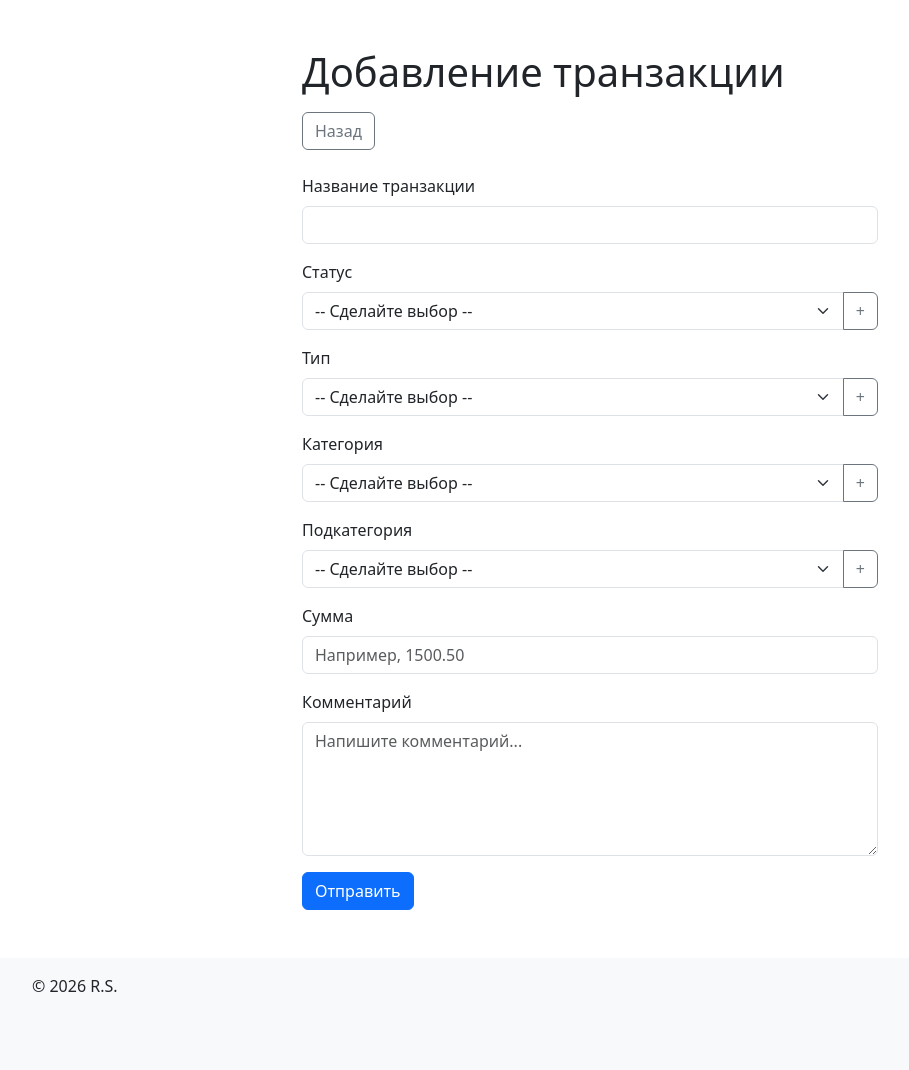
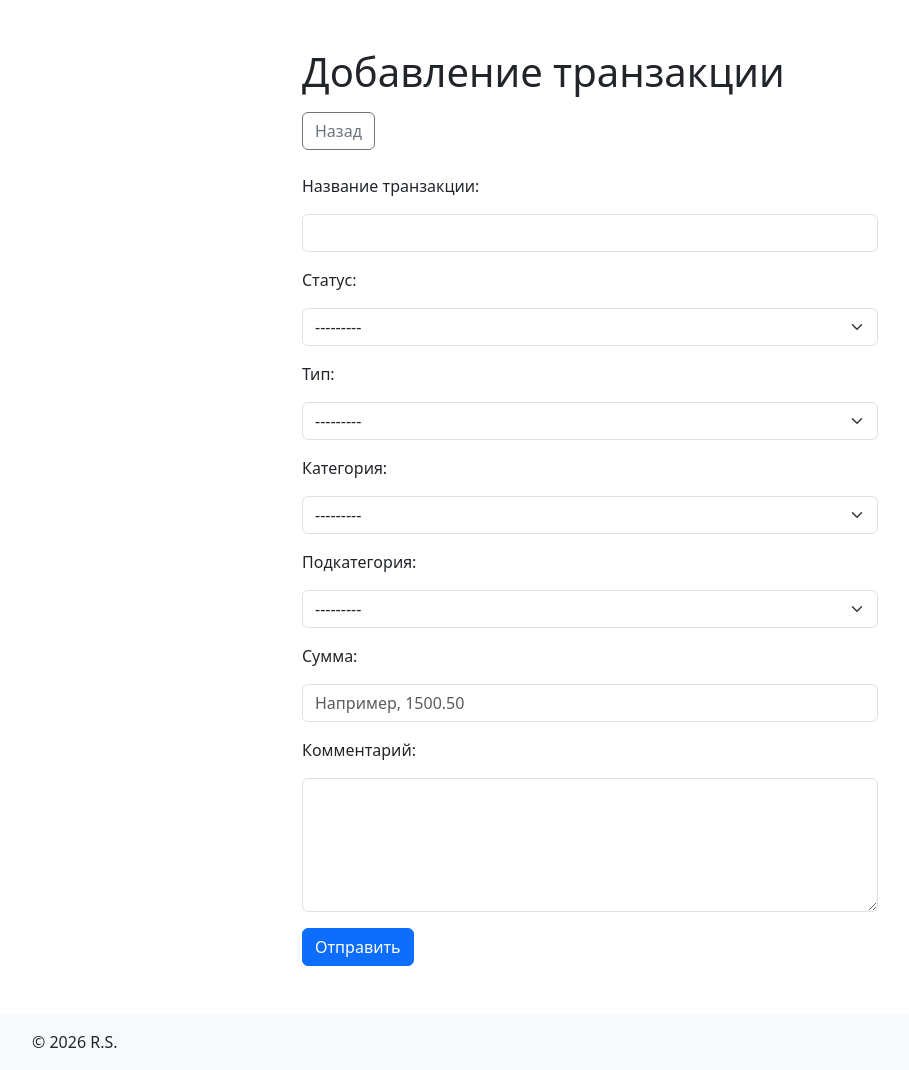
Before and after one commit to MRRomenin/DDS, a Django app: template cashflow/templates/transaction/from_transact.html in a window 1280 px wide. Shown: the part 88-1158 px from the top of the page, without its empty margins (50-959 px from the left). Before the commit the page ends 1080 px from the top, so only its background shows below. Run offline with Django 5.2, Linux system fonts and the light colour scheme; the template is opened without the code that fills it: values that come from a table or form of the project are taken from there, others are empty; tables that the repository leaves empty hold one stand-in row (values such as "Sample post").

Commit message:
refactor(cashflow): change display thought forms, change UI.

```diff
--- /dev/null
+++ b/cashflow/forms.py
@@ -0,0 +1,32 @@
+from django import forms
+# from django.core.exceptions import ValidationError
+from .models import Status, Type, Categories, SubCategories, Transaction
+
+
+class FormAddTransaction(forms.ModelForm):
+    class Meta:
+        model = Transaction
+        fields = ('title', 'status', 'operation_type', 'categories',
+                  'subcategories', 'amount', 'comment',)
+        localized_fields = ('amount',)
+        widgets = {
+            'title': forms.TextInput(attrs={'class': 'form-control'},),
+            'status': forms.Select(attrs={'class': 'form-select'}),
+            'operation_type': forms.Select(attrs={'class': 'form-select'}),
+            'categories': forms.Select(attrs={'class': 'form-select'}),
+            'subcategories': forms.Select(attrs={'class': 'form-select'}),
+            'amount': forms.TextInput(attrs={'class': 'form-control',
+                                               'id': "amount",
+                                               'name': "amount",
+                                               'placeholder': "Например, 1500.50",
+                                               'inputmode': 'decimal',
+                                             'minlength': 1,
+                                             'maxlength': 12 }),
+            'comment': forms.Textarea(attrs={'class': 'form-control', 'rows': 5, 'id': "comment", 'name': "comment"}),
+        }
+
+    def clean_amount(self):
+        amount = self.cleaned_data['amount']
+        if not amount > 0:
+            raise forms.ValidationError('Сумма должна быть больше нуля')
+        return amount
--- a/cashflow/templates/transaction/from_transact.html
+++ b/cashflow/templates/transaction/from_transact.html
@@ -7,87 +7,24 @@
 
     <a href="{% url 'list' %}" class="btn btn-outline-secondary mb-4">Назад</a>
 
-    {# Одна форма на все поля. Кнопка отправки лежит внутри неё. #}
 
     {% if error %}
-        <div class="alert alert-danger">{{ error }}</div>
+    <div class="alert alert-danger">{{ error }}</div>
     {% endif %}
+    {{ form.non_field_errors }}
     <form action="{% url 'add_transaction' %}" method="POST">
         {% csrf_token %}
+        {% for field in form %}
+        <div class="mb-3">
+            {{ field.label_tag }}
+        </div>
+        {{ field }}
+        <div class="mb-3">
+            {{ field.errors }}
+        </div>
+        {% endfor %}
 
-        <div class="mb-3">
-            <label for="name_transaction" class="form-label">Название транзакции</label>
-            <input type="text" class="form-control" id="name_transaction" name="name_transaction"
-                   maxlength="100" required>
-        </div>
-
-        <div class="mb-3">
-            <label for="status" class="form-label">Статус</label>
-            <div class="input-group">
-                <select class="form-select" id="status" name="status_object" required>
-                    <option value="">-- Сделайте выбор --</option>
-                    {% for obj in status_object %}
-                    <option value="{{ obj.pk }}">{{ obj }}</option>
-                    {% endfor %}
-                </select>
-                <button type="button" class="btn btn-outline-secondary" title="Добавить статус">+</button>
-            </div>
-        </div>
-
-        <div class="mb-3">
-            <label for="type" class="form-label">Тип</label>
-            <div class="input-group">
-                <select class="form-select" id="type" name="type_object" required>
-                    <option value="">-- Сделайте выбор --</option>
-                    {% for obj in type_objects %}
-                    <option value="{{ obj.pk }}">{{ obj }}</option>
-                    {% endfor %}
-                </select>
-                <button type="button" class="btn btn-outline-secondary" title="Добавить тип">+</button>
-            </div>
-        </div>
-
-        <div class="mb-3">
-            <label for="category" class="form-label">Категория</label>
-            <div class="input-group">
-                <select class="form-select" id="category" name="category_object" required>
-                    <option value="">-- Сделайте выбор --</option>
-                    {% for obj in category_object %}
-                    <option value="{{ obj.pk }}">{{ obj }}</option>
-                    {% endfor %}
-                </select>
-                <button type="button" class="btn btn-outline-secondary" title="Добавить категорию">+</button>
-            </div>
-        </div>
-
-        <div class="mb-3">
-            <label for="subcategory" class="form-label">Подкатегория</label>
-            <div class="input-group">
-                {# name исправлен: раньше был type_object, как у поля "Тип" #}
-                <select class="form-select" id="subcategory" name="subcategory_object" required>
-                    <option value="">-- Сделайте выбор --</option>
-                    {% for obj in subcategory_object %}
-                    <option value="{{ obj.pk }}">{{ obj }}</option>
-                    {% endfor %}
-                </select>
-                <button type="button" class="btn btn-outline-secondary" title="Добавить подкатегорию">+</button>
-            </div>
-        </div>
-
-        <div class="mb-3">
-            <label for="amount" class="form-label">Сумма</label>
-            {# type="number" со step позволяет копейки; pattern="[0-9]*" их запрещал #}
-            <input type="number" class="form-control" id="amount" name="amount"
-                   step="0.01" min="0.01" placeholder="Например, 1500.50" required>
-        </div>
-
-        <div class="mb-3">
-            <label for="comment" class="form-label">Комментарий</label>
-            <textarea class="form-control" id="comment" name="comment" rows="5" maxlength="255"
-                      placeholder="Напишите комментарий..."></textarea>
-        </div>
-
-        <button type="submit" class="btn btn-primary">Отправить</button>
+        <button type="submit" id="button_send" class="btn btn-primary">Отправить</button>
     </form>
 </div>
 
```
Also changed, not shown: cashflow/views.py (+13 -45 lines).
